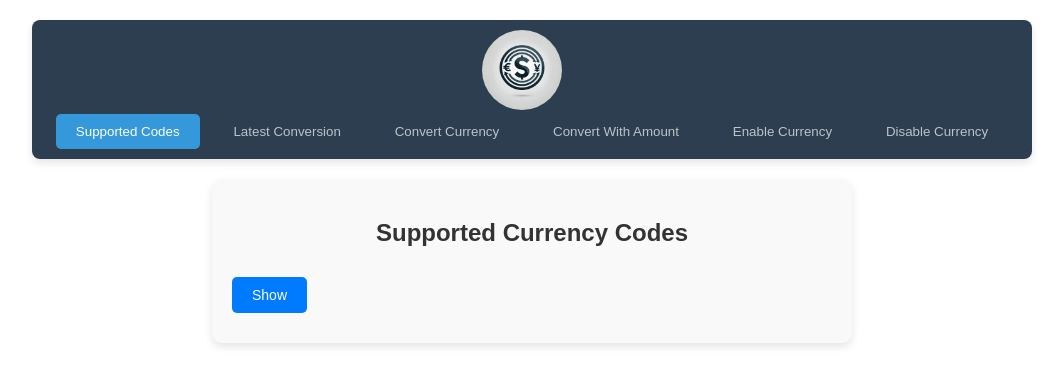
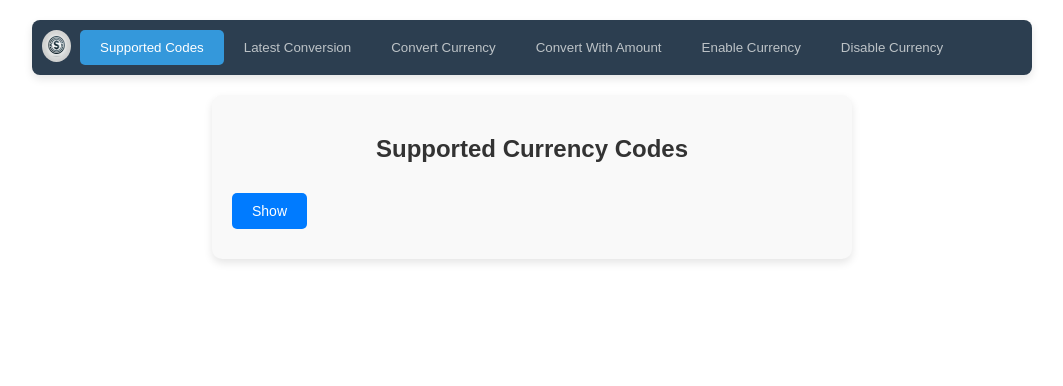
Before and after one commit to sviatdev/currency-exchange-frontend, a React (Create React App) app: page / in a window 1280 px wide. Shown: the top 386 px of the page, without its empty margins (108-1171 px from the left). Built offline with nearby package versions, Linux system fonts and the light colour scheme.

Commit message:
#8 - Fix header

```diff
--- a/src/styles/App.css
+++ b/src/styles/App.css
@@ -5,15 +5,16 @@
   border-radius: 8px;
   box-shadow: 0 4px 8px rgba(0, 0, 0, 0.1);
   margin-bottom: 20px;
+  display: flex;
 }
 
 .logo-container {
-  margin-right: 20px;
+  margin-right: 9px;
 }
 
 .app-logo {
-  width: 80px;
-  height: auto;
+  width: 29px;
+  height: 92%;
   border-radius: 50%;
 }
 
@@ -26,7 +27,6 @@
 
 .tabs {
   display: flex;
-  flex-grow: 1;
   justify-content: space-evenly;
 }
 
```
